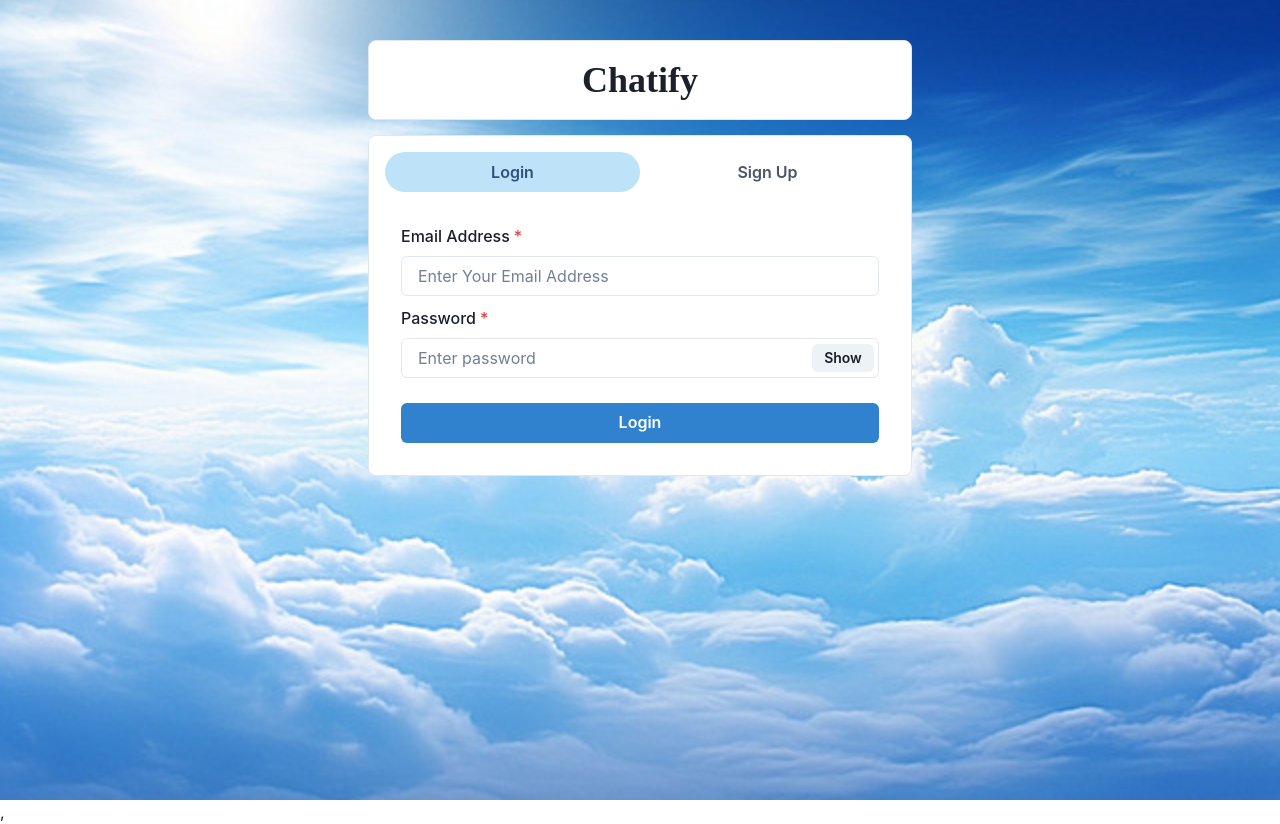
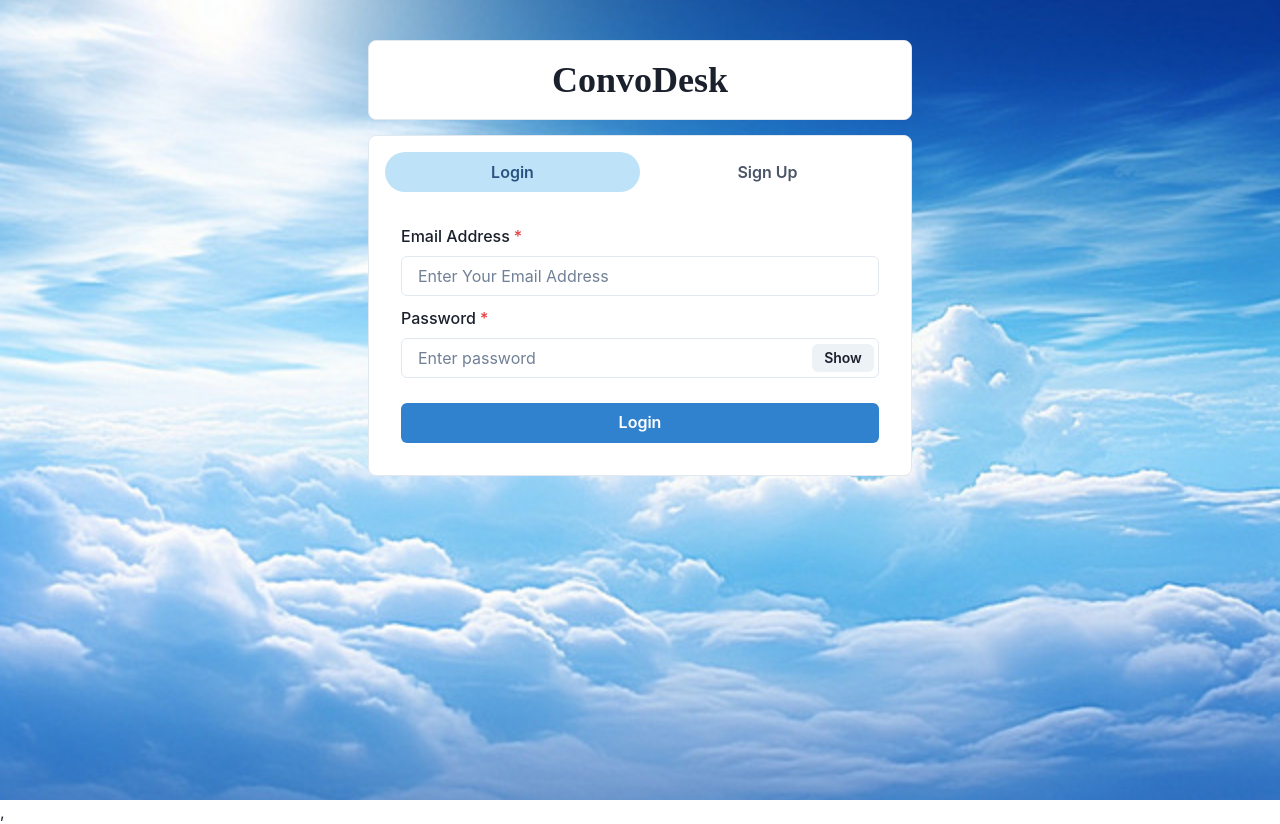
Before and after one commit to raktimava29/ConvoDesk, a React (Vite) app in the folder front-end/: page / in a window 1280 px wide. Built offline with nearby package versions, Linux system fonts and the light colour scheme; a web font is replaced by a local one.

Commit message:
New Changes

```diff
--- a/front-end/package.json
+++ b/front-end/package.json
@@ -16,6 +16,7 @@
     "@emotion/react": "^11.13.3",
     "@emotion/styled": "^11.13.0",
     "axios": "^1.7.7",
+    "chat-app": "file:..",
     "framer-motion": "^11.5.6",
     "react": "^18.3.1",
     "react-dom": "^18.3.1",
--- a/front-end/src/components/Home/Home.jsx
+++ b/front-end/src/components/Home/Home.jsx
@@ -36,7 +36,7 @@ return (
         borderWidth="1px"
     >
         <Text fontSize="4xl" textAlign="center" fontFamily="suse" fontWeight="600">
-        Chatify
+        ConvoDesk
         </Text>
     </Box>
     <Box bg="white" w="100%" p={4} borderRadius="lg" borderWidth="1px">
```
Also changed, not shown: 1 other file (tests, documents, lock files or other folders).
